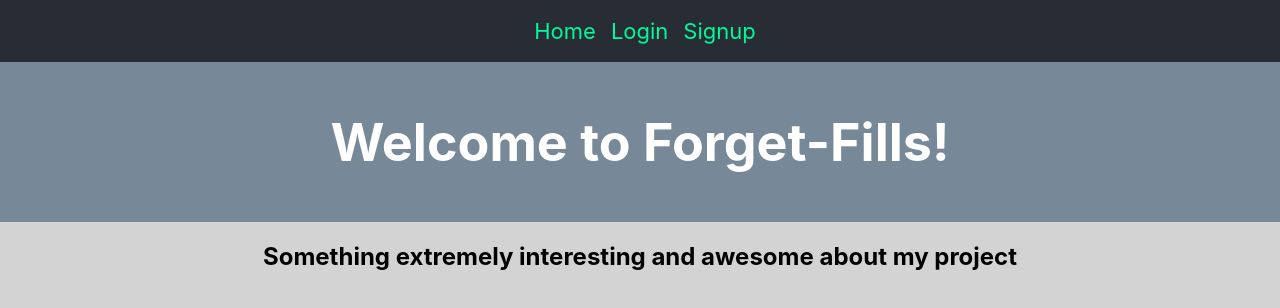
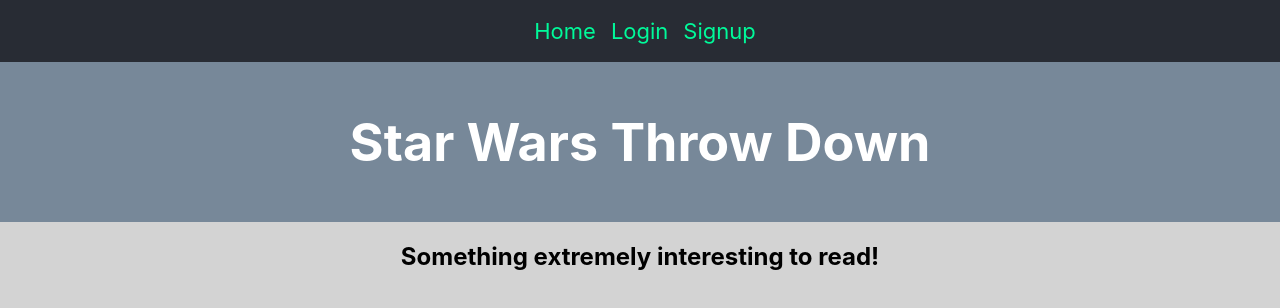
Before and after one commit to larynxmith/swtd--client, a React (Create React App) app in the folder swtd/: page / in a window 1280 px wide. Shown: the top 308 px of the page. Built offline with nearby package versions, Linux system fonts and the light colour scheme.

Commit message:
header home update

```diff
--- a/swtd/src/components/nav/Header.js
+++ b/swtd/src/components/nav/Header.js
@@ -3,7 +3,7 @@
 const Header = props => {
     return (
         <header className="App-header">
-            <h1> Welcome to Forget-Fills!</h1>
+            <h1> Star Wars Throw Down</h1>
         </header>
     )
 }
--- a/swtd/src/components/pages/Home.jsx
+++ b/swtd/src/components/pages/Home.jsx
@@ -6,7 +6,7 @@
         <div>
             <Header />
             <div>
-                <h2>Something extremely interesting and awesome about my project</h2>
+                <h2>Something extremely interesting to read!</h2>
             </div>
         </div>
     )
```
